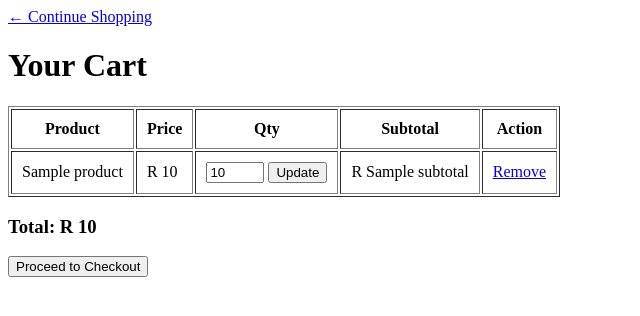
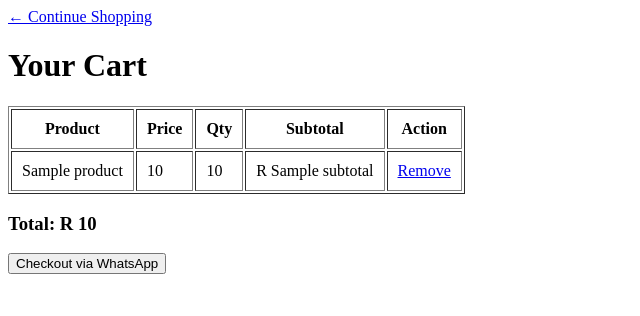
Before and after one commit to Saffah1910/visual-3d-tiles, a Django app: template store/templates/store/cart.html in a window 1280 px wide. Shown: the top 316 px of the page, without its empty margins (0-640 px from the left). Run offline with Django 5.2, Linux system fonts and the light colour scheme; the template is opened without the code that fills it: most values are stand-ins (such as "Sample title", 1, 10 or a date in 2020).

```diff
--- a/store/templates/store/cart.html
+++ b/store/templates/store/cart.html
@@ -1,8 +1,10 @@
 <!DOCTYPE html>
 <html>
+
 <head>
     <title>Your Cart</title>
 </head>
+
 <body>
 
     <a href="/">← Continue Shopping</a>
@@ -21,23 +23,12 @@
         </tr>
 
         {% for item in items %}
-    <tr>
-        <td>{{ item.product.name }}</td>
-        <td>R {{ item.product.price }}</td>
+        <tr class="cart-item">
+            <td class="item-name">{{ item.product.name }}</td>
 
-        <td>
-            <form action="{% url 'update_cart' item.product.id %}" method="post">
-                {% csrf_token %}
-                <input
-                    type="number"
-                    name="quantity"
-                    value="{{ item.quantity }}"
-                    min="1"
-                    style="width:50px;"
-                >
-                <button type="submit">Update</button>
-            </form>
-        </td>
+            <td class="item-price">{{ item.product.price }}</td>
+
+            <td class="item-qty">{{ item.quantity }}</td>
 
             <td>R {{ item.subtotal }}</td>
 
@@ -52,9 +43,8 @@
 
     <h3>Total: R {{ total }}</h3>
 
-<a href="{% url 'checkout' %}">
-    <button>Proceed to Checkout</button>
-</a>
+
+    <button onclick="sendToWhatsApp()">Checkout via WhatsApp</button>
 
     {% else %}
 
@@ -63,5 +53,34 @@
 
     {% endif %}
 
+
+    <script>
+        function sendToWhatsApp() {
+            let message = "🧾 New Order - Visual 3D Tiles\n\n";
+
+            let items = document.querySelectorAll(".cart-item");
+
+            items.forEach(item => {
+                let name = item.querySelector(".item-name").innerText;
+                let price = item.querySelector(".item-price").innerText;
+                let qty = item.querySelector(".item-qty").innerText;
+
+                message += `- ${name} (x${qty}) - R${price}\n`;
+            });
+
+            let total = "{{ total }}";
+
+            message += `\nTotal: R${total}\n\n`;
+            message += "Please send EFT details.";
+
+            let phone = "27831234567";
+            let url = "https://wa.me/" + phone + "?text=" + encodeURIComponent(message);
+
+            window.open(url, "_blank");
+        }
+    </script>
+
+
 </body>
+
 </html>
```
Also changed, not shown: db.sqlite3. Lines whose indentation alone changed are shown as unchanged.
